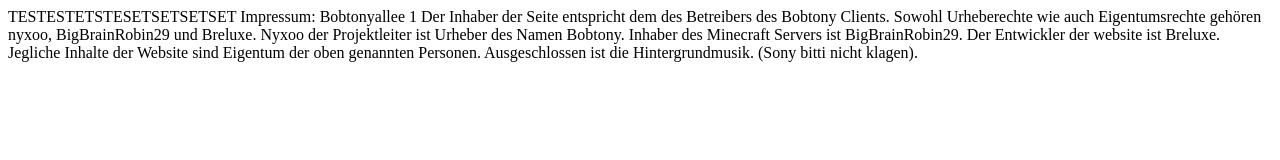
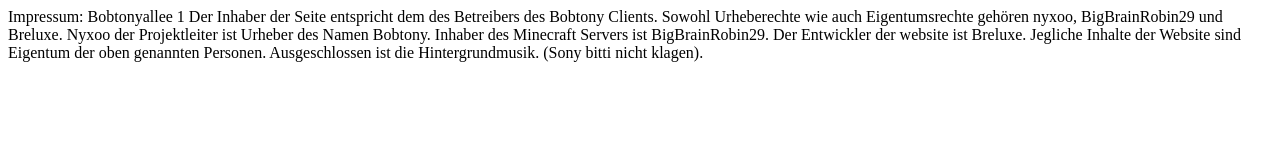
Before and after one commit to einfachnyxxo/bobtony.online, a plain HTML site: page impressum.html in a window 1280 px wide. Drawn offline with Linux system fonts and the light colour scheme.

Commit message:
Update impressum.html

```diff
--- a/impressum.html
+++ b/impressum.html
@@ -6,7 +6,7 @@
     <title>Impressum</title>
 </head>
 <body>
-  TESTESTETSTESETSETSETSET
+
 
     Impressum:
 
```
